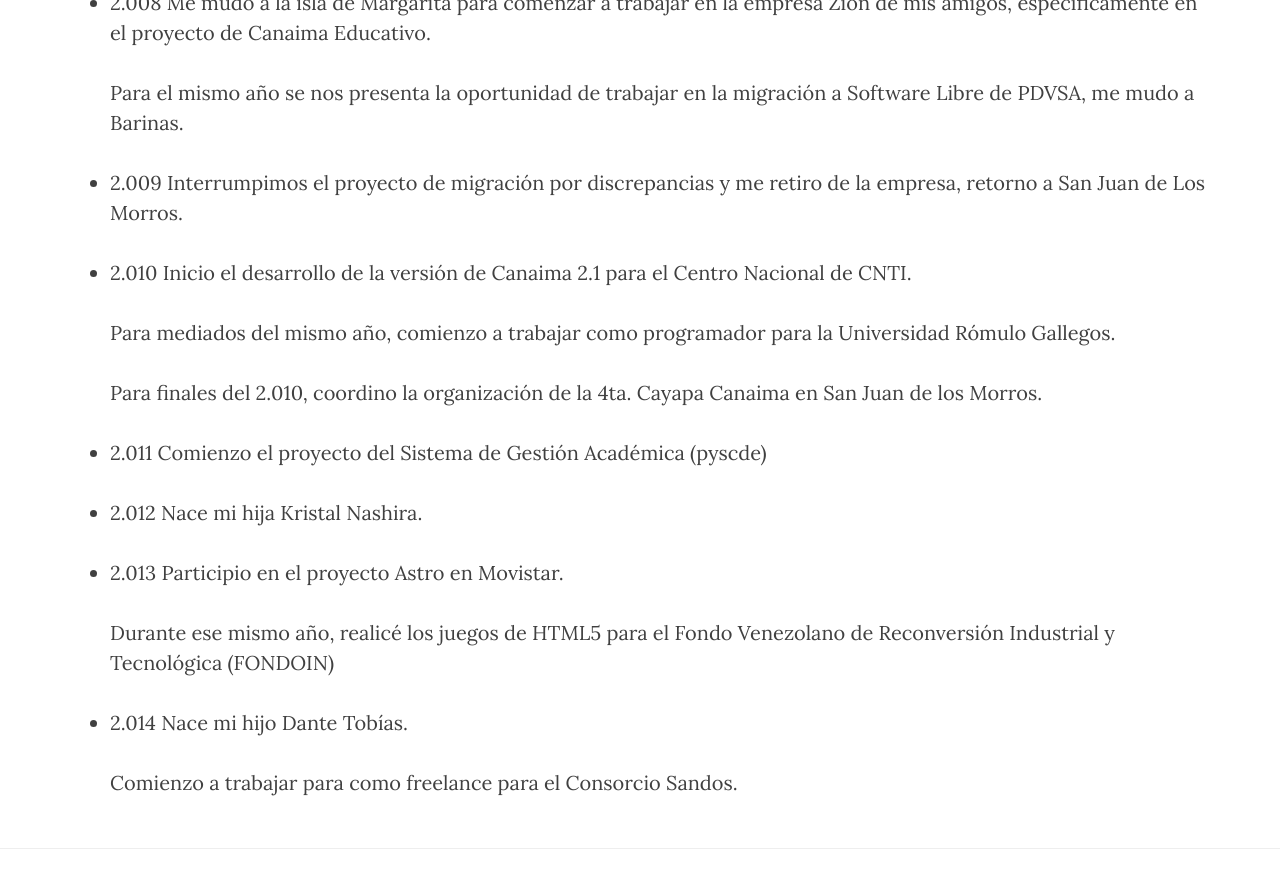
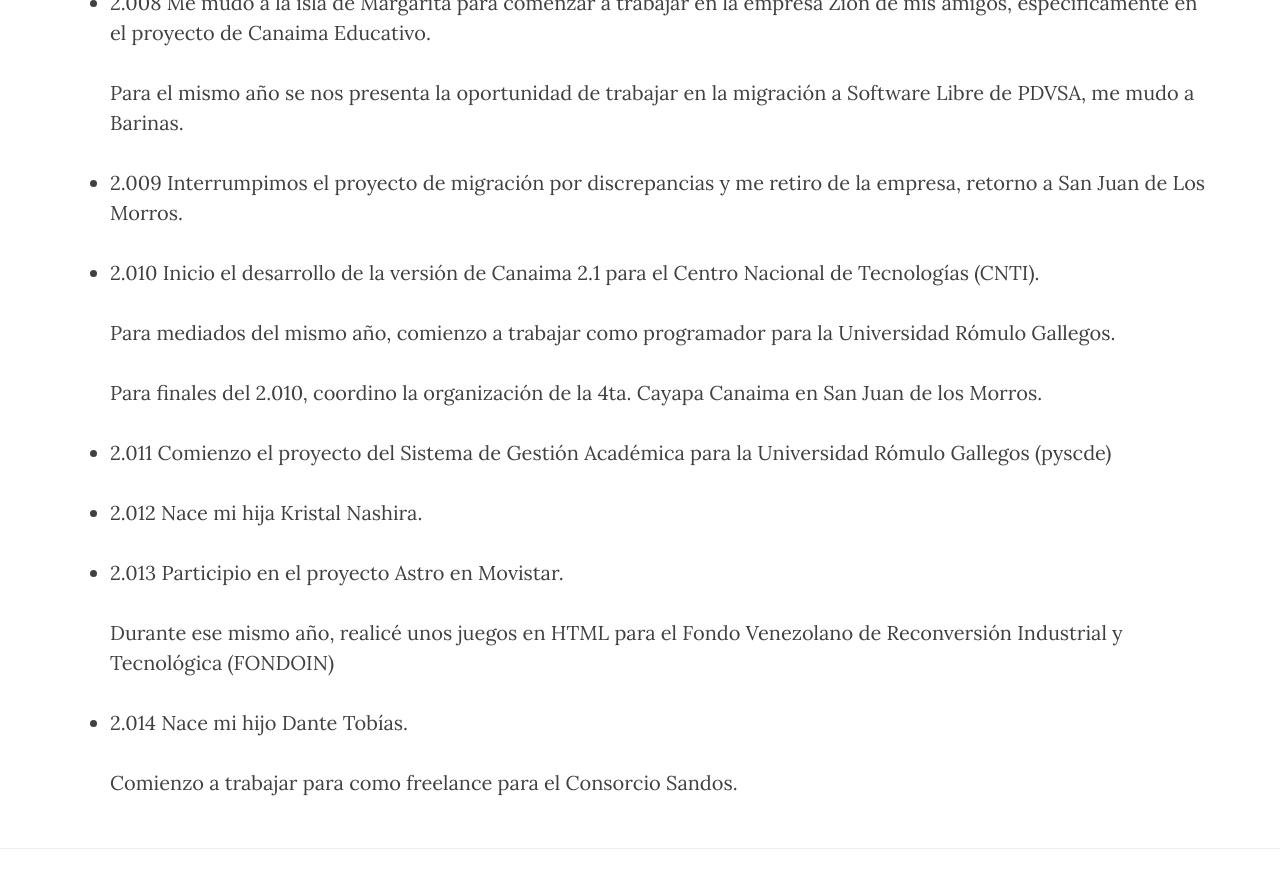
Before and after one commit to overflow/overflow.github.io, a Jekyll site: the page built from autobiografia.md, in a window 1280 px wide and 900 px high, scrolled down 2207 px. Shown: the top 888 px of the window. Built offline with Jekyll 4.4.1, drawn with Linux system fonts in a browser that asks for light colours; nearby versions of some CDN libraries.

Commit message:
Correcciones

```diff
--- a/autobiografia.md
+++ b/autobiografia.md
@@ -56,19 +56,19 @@
 
 * 2.009 Interrumpimos el proyecto de migración por discrepancias y me retiro de la empresa, retorno a San Juan de Los Morros.
 
-* 2.010 Inicio el desarrollo de la versión de Canaima 2.1 para el Centro Nacional de CNTI.
+* 2.010 Inicio el desarrollo de la versión de Canaima 2.1 para el Centro Nacional de Tecnologías (CNTI).
 
     Para mediados del mismo año, comienzo a trabajar como programador para la Universidad Rómulo Gallegos.
 
     Para finales del 2.010, coordino la organización de la 4ta. Cayapa Canaima en San Juan de los Morros.
 
-* 2.011 Comienzo el proyecto del Sistema de Gestión Académica (pyscde)
+* 2.011 Comienzo el proyecto del Sistema de Gestión Académica para la Universidad Rómulo Gallegos (pyscde)
 
 * 2.012 Nace mi hija Kristal Nashira.
 
 * 2.013 Participio en el proyecto Astro en Movistar.
 
-    Durante ese mismo año, realicé los juegos de HTML5 para el Fondo Venezolano de Reconversión Industrial y Tecnológica (FONDOIN)
+    Durante ese mismo año, realicé unos juegos en HTML  para el Fondo Venezolano de Reconversión Industrial y Tecnológica (FONDOIN)
 
 * 2.014 Nace mi hijo Dante Tobías.
 
```
